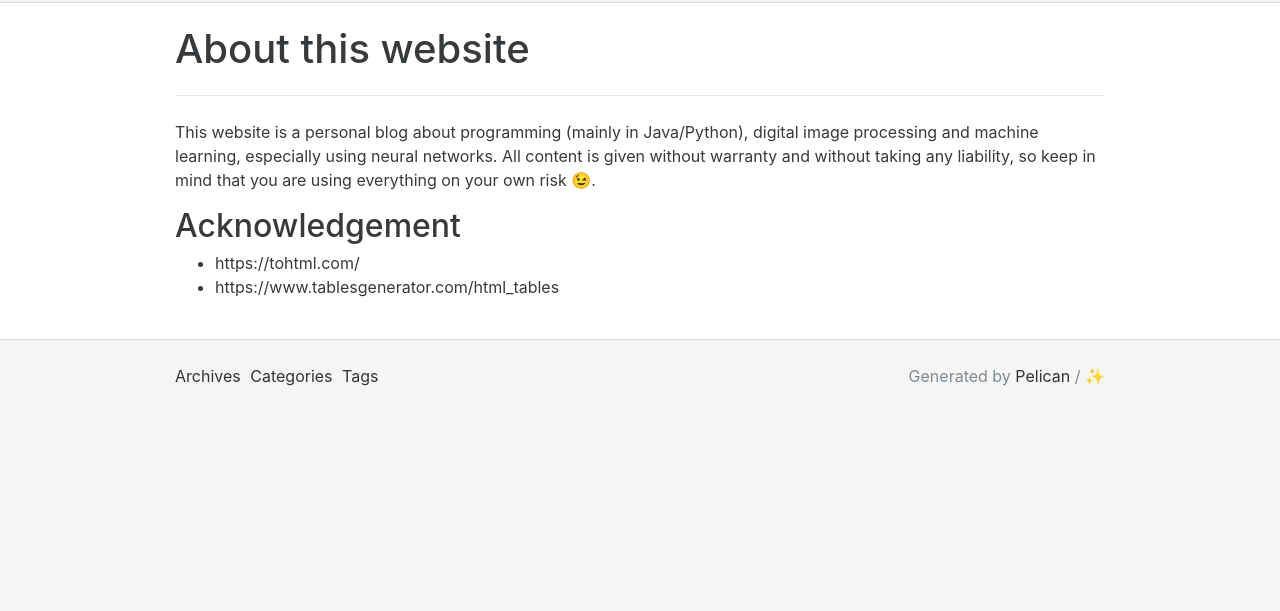
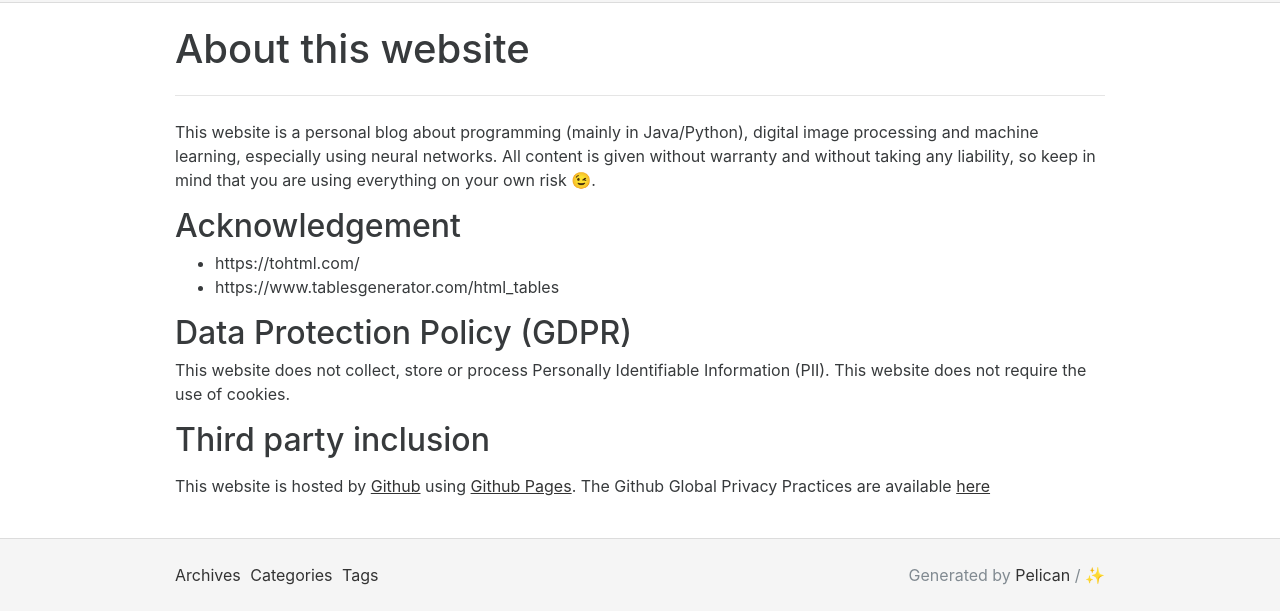
Before and after one commit to SilMon/SilMon.github.io, a plain HTML site: page pages/about-this-website.html in a window 1280 px wide. Shown: the part 198-809 px from the top of the page. Drawn offline with Linux system fonts and the light colour scheme.

Commit message:
Added data protection notice

```diff
--- a/pages/about-this-website.html
+++ b/pages/about-this-website.html
@@ -68,6 +68,10 @@ networks. All content is given without warranty and without taking any liability
 <li>https://tohtml.com/</li>
 <li>https://www.tablesgenerator.com/html_tables</li>
 </ul>
+<h2>Data Protection Policy (GDPR)</h2>
+<p>This website does not collect, store or process Personally Identifiable Information (PII). This website does not require the use of cookies.</p>
+<h2>Third party inclusion</h2>
+<p><p>This website is hosted by <a href="https://www.github.com">Github</a> using <a href="https://help.github.com/articles/what-is-github-pages/">Github Pages</a>. The Github Global Privacy Practices are available <a href="https://help.github.com/articles/global-privacy-practices/">here</a></p></p>
   </div>
 </article>
     </div>
```
